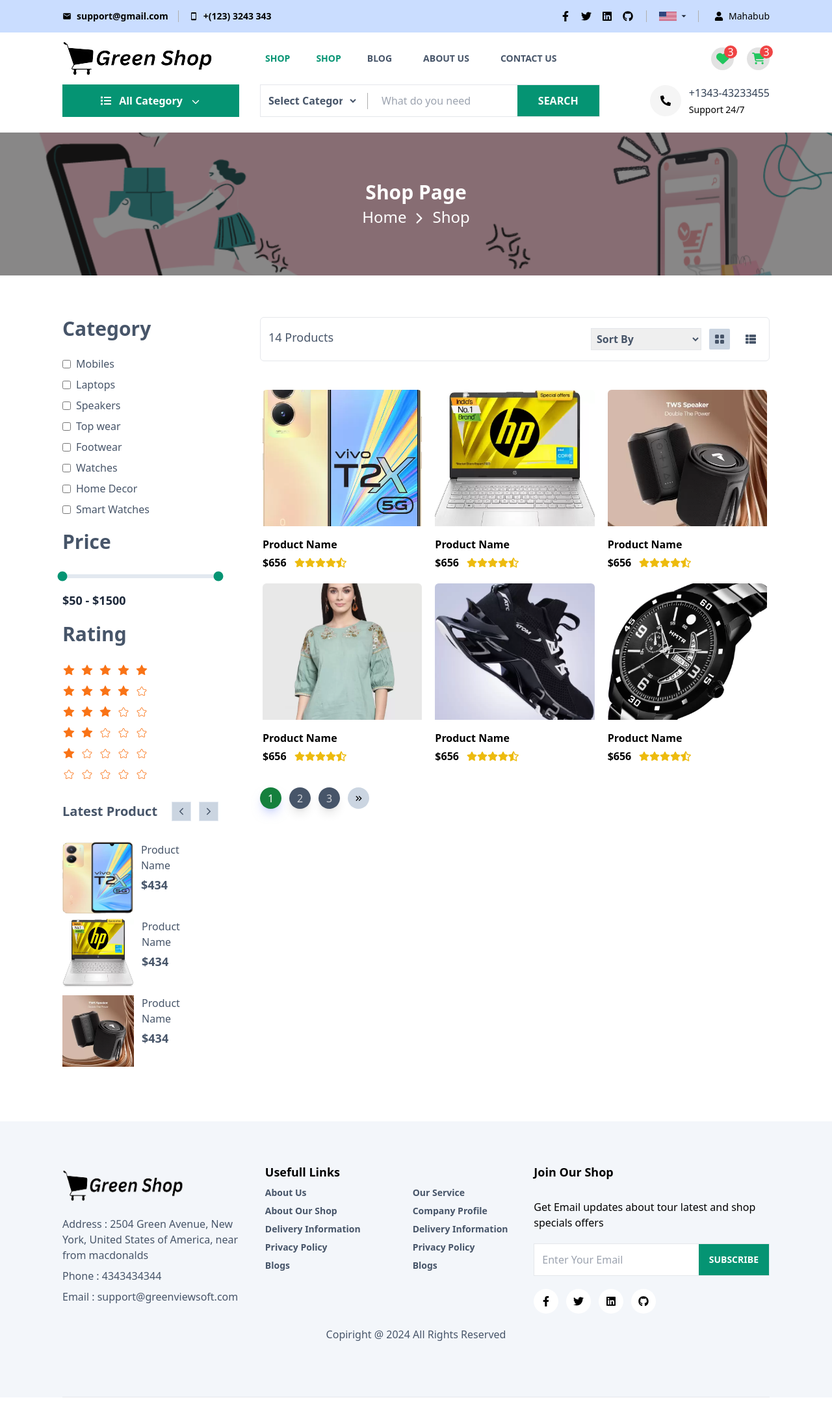
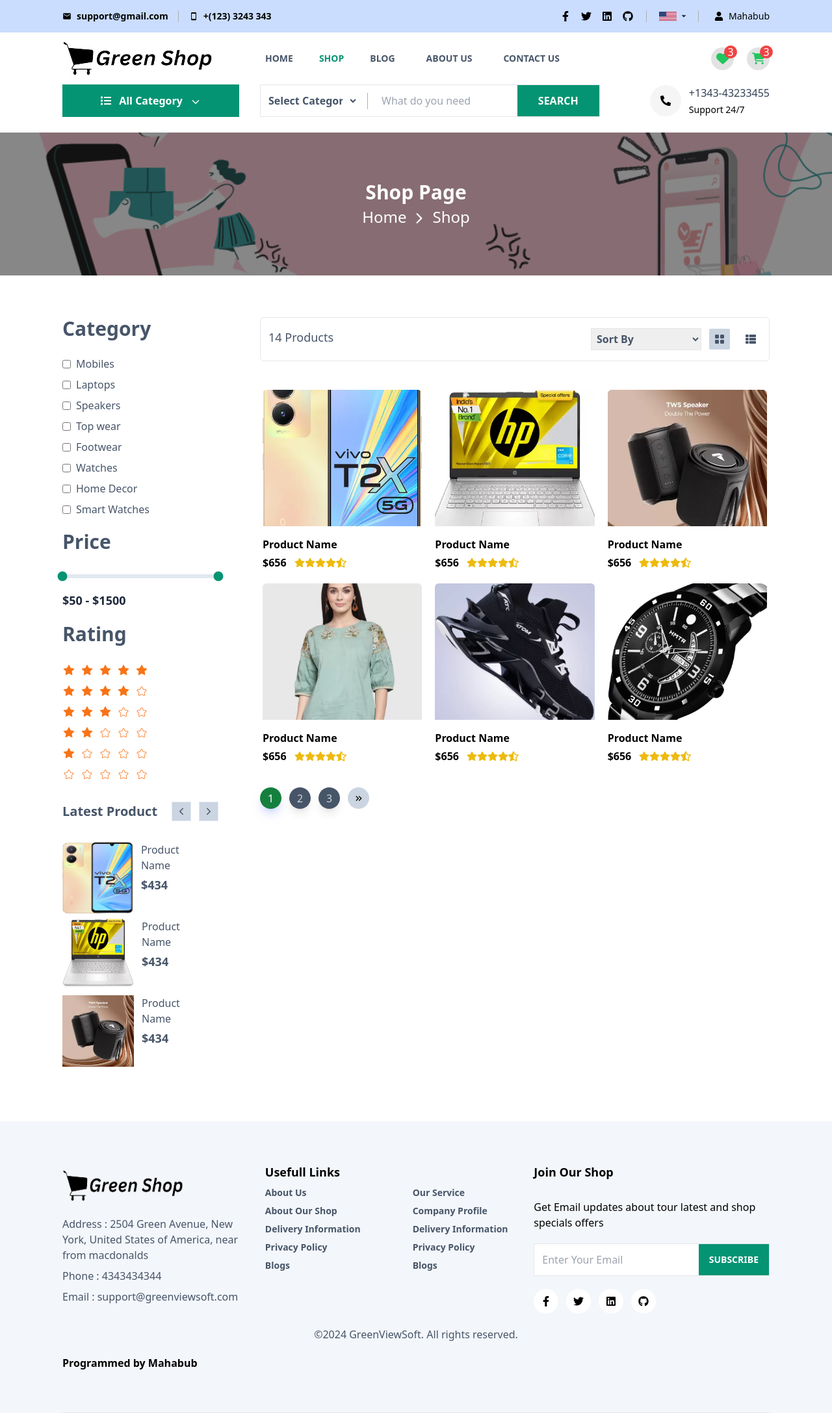
Before and after one commit to webdevmahabub/frontend-mern-multi-vendor-ecommerce, a React (Create React App) app: page /shops in a window 1280 px wide. Shown: the whole page at 65% size. Before the commit the page ends 2151 px from the top, so only its background shows below. Built offline with nearby package versions, Linux system fonts and the light colour scheme.

Commit message:
Bug fixed

```diff
--- a/src/components/Footer.jsx
+++ b/src/components/Footer.jsx
@@ -89,11 +89,10 @@ const Footer = () => {
                 </div>
             </div>
             <div className='w-[90%] flex flex-wrap justify-center items-center text-slate-600 mx-auto py-5 text-center'>
-            <span>Copiright @ 2024 All Rights Reserved </span>
-
+            <span>©2024 GreenViewSoft. All rights reserved.</span>
             </div>
+            <span class="font-extrabold">  Programmed by Mahabub</span>
             </div>
-
         </footer>
     );
 };
--- a/src/components/Header.jsx
+++ b/src/components/Header.jsx
@@ -104,7 +104,7 @@ const Header = () => {
                 <div className='flex justify-between md-lg:justify-center items-center flex-wrap pl-8'>
                     <ul className='flex justify-start items-start gap-8 text-sm font-bold uppercase md-lg:hidden'>
                         <li>
-                            <Link to='/shops' className={`p-2 block ${pathname === '/shops' ?  'text-[#059473]' : 'text-slate-600' } `} >Shop</Link>
+                            <Link to='/' className={`p-2 block ${pathname === '/' ?  'text-[#059473]' : 'text-slate-600' } `} >Home</Link>
                         </li>
 
                         <li>
```
